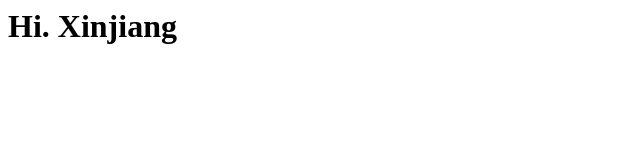
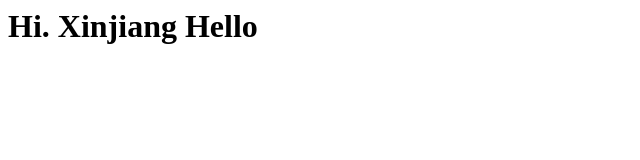
Before and after one commit to xinjiangtravel/xinjiangtravel.github.io, a plain HTML site: page index.html in a window 1280 px wide. Shown: the whole page, without its empty margins (0-640 px from the left). Drawn offline with Linux system fonts and the light colour scheme.

Commit message:
add file

```diff
--- a/index.html
+++ b/index.html
@@ -1 +1 @@
-<h1>Hi. Xinjiang</h1>
+<h1>Hi. Xinjiang Hello</h1>
```
